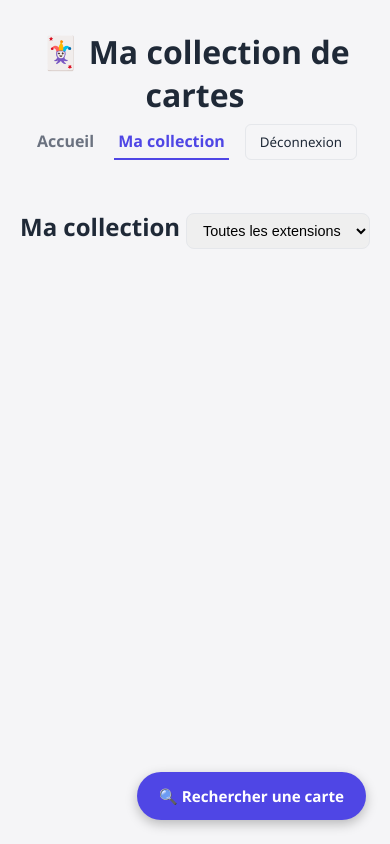
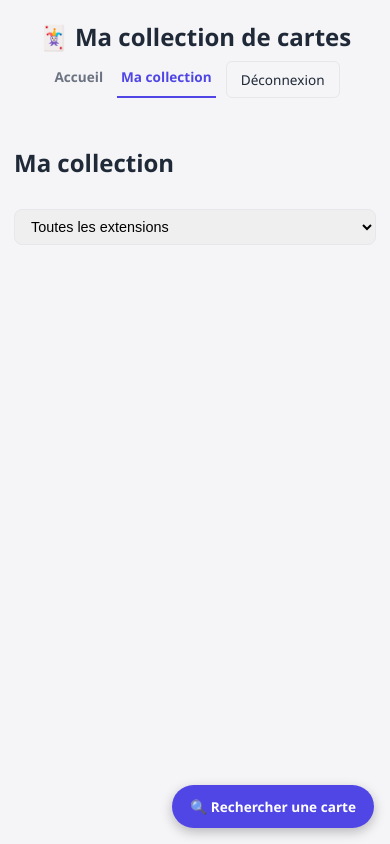
Before and after one commit to friglobe/Carte-collection, a website: page public/collection.html in a window 390 px wide. Drawn offline with Linux system fonts and the light colour scheme; no server answers.

Commit message:
ajustement app pour mobile

```diff
--- a/public/style.css
+++ b/public/style.css
@@ -453,6 +453,8 @@ nav a:hover {
   padding: 24px;
   max-width: 320px;
   width: 90%;
+  max-height: 90vh;
+  overflow-y: auto;
   text-align: center;
   position: relative;
 }
@@ -567,3 +569,57 @@ nav a:hover {
 #modal-confirmer:hover {
   background: var(--primary-dark);
 }
+@media (max-width: 600px) {
+  body {
+    padding: 0 14px 60px;
+  }
+
+  header {
+    padding: 20px 0 8px;
+  }
+
+  header h1 {
+    font-size: 1.5rem;
+  }
+
+  nav {
+    gap: 10px;
+    flex-wrap: wrap;
+  }
+
+  nav a,
+  #btn-deconnexion {
+    font-size: 0.85rem;
+  }
+
+  #entete-collection {
+    flex-direction: column;
+    align-items: stretch;
+    gap: 10px;
+  }
+
+  #liste-cartes {
+    grid-template-columns: repeat(auto-fill, minmax(140px, 1fr));
+    gap: 12px;
+  }
+
+  .cartes-stats {
+    grid-template-columns: repeat(2, 1fr);
+  }
+
+  .stat-valeur {
+    font-size: 1.4rem;
+  }
+
+  .conteneur-connexion {
+    margin: 30px auto;
+    padding: 24px 20px;
+  }
+
+  #btn-toggle-recherche {
+    padding: 12px 18px;
+    font-size: 0.85rem;
+    bottom: 16px;
+    right: 16px;
+  }
+}
```
Also changed, not shown: public/connexion.html (+1 -0 lines).
